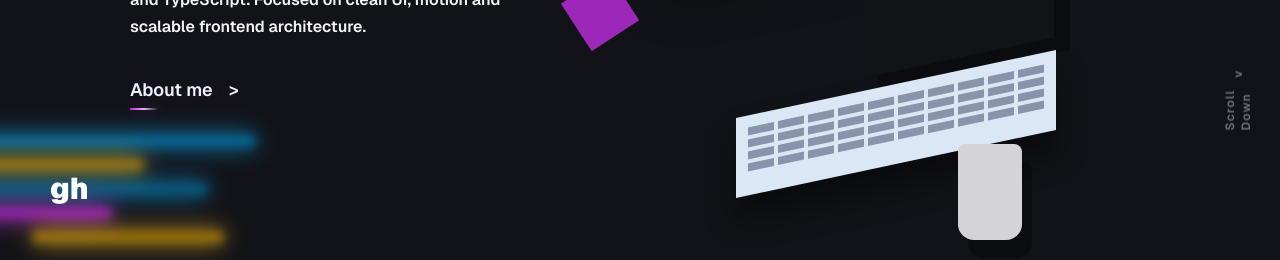
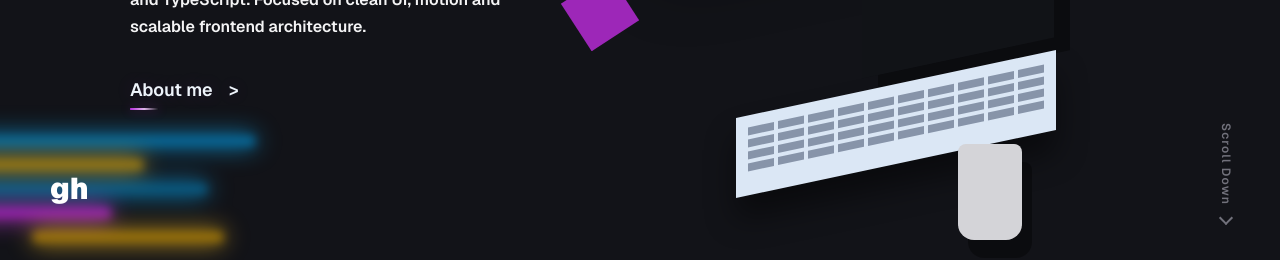
Before and after one commit to Ori-wiki/personal_site, a Next.js app: page / in a window 1280 px wide. Shown: the part 537-797 px from the top of the page. Built offline with nearby package versions, Linux system fonts and the light colour scheme.

Commit message:
scroll button

```diff
--- a/app/components/Contact.tsx
+++ b/app/components/Contact.tsx
@@ -11,13 +11,6 @@ export function Contact() {
         href='https://github.com'
       >
         gh
-      </a>
-      <a
-        className='absolute right-10 bottom-16 hidden rotate-[-90deg] items-center gap-3 text-xs font-semibold tracking-widest text-zinc-400 lg:flex'
-        href='#top'
-      >
-        Back to Top
-        <span aria-hidden='true'>^</span>
       </a>
       <div className='section-content relative z-10 mx-auto flex min-h-screen w-full max-w-[1500px] items-center justify-center px-8 pt-24 lg:px-28'>
         <div className='max-w-[560px] text-left'>
--- a/app/components/ScrollRail.tsx
+++ b/app/components/ScrollRail.tsx
@@ -1,26 +1,30 @@
-"use client";
+'use client';
 
-import { useEffect, useState } from "react";
+import { useEffect, useState } from 'react';
 
-const numbers = ["00", "01", "02", "03", "04"];
-const sectionIds = ["top", "about", "skills", "work", "contact"];
+const numbers = ['00', '01', '02', '03', '04'];
+const sectionIds = ['top', 'about', 'skills', 'work', 'contact'];
 const markerHeight = 50;
 const railHeight = 250;
 const markerTrackHeight = railHeight - markerHeight;
 const markerStep = markerTrackHeight / (numbers.length - 1);
-const goToSectionEventName = "portfolio-go-to-section";
+const goToSectionEventName = 'portfolio-go-to-section';
 
 export function ScrollRail() {
   const [active, setActive] = useState(0);
-  const label = active === sectionIds.length - 1 ? "Back to Top" : "Scroll Down";
+  const label =
+    active === sectionIds.length - 1 ? 'Back to Top' : 'Scroll Down';
+  const nextSection = active === sectionIds.length - 1 ? 0 : active + 1;
 
   const goToSection = (index: number) => {
-    window.dispatchEvent(new CustomEvent(goToSectionEventName, { detail: index }));
+    window.dispatchEvent(
+      new CustomEvent(goToSectionEventName, { detail: index }),
+    );
   };
 
   useEffect(() => {
     const updateActiveSection = (event?: Event) => {
-      if (event instanceof CustomEvent && typeof event.detail === "number") {
+      if (event instanceof CustomEvent && typeof event.detail === 'number') {
         setActive(event.detail);
         return;
       }
@@ -29,22 +33,26 @@ export function ScrollRail() {
     };
 
     updateActiveSection();
-    window.addEventListener("portfolio-section-change", updateActiveSection);
+    window.addEventListener('portfolio-section-change', updateActiveSection);
 
     return () => {
-      window.removeEventListener("portfolio-section-change", updateActiveSection);
+      window.removeEventListener(
+        'portfolio-section-change',
+        updateActiveSection,
+      );
     };
   }, []);
 
   return (
-    <aside className="fixed right-[50px] top-1/2 z-40 hidden -translate-y-1/2 items-center gap-5 lg:flex">
-      <div className="grid text-xs font-black text-zinc-200">
+    <>
+      <aside className='fixed right-[50px] top-1/2 z-40 hidden -translate-y-1/2 items-center gap-5 lg:flex'>
+        <div className='grid text-xs font-black text-zinc-200'>
           {numbers.map((number, index) => (
             <button
               key={number}
-            type="button"
+              type='button'
               className={`grid h-[50px] w-8 cursor-pointer place-items-center text-left transition-colors hover:text-white ${
-              index === active ? "text-white" : "text-zinc-300"
+                index === active ? 'text-white' : 'text-zinc-300'
               }`}
               onClick={() => goToSection(index)}
               aria-label={`Go to section ${number}`}
@@ -53,19 +61,32 @@ export function ScrollRail() {
             </button>
           ))}
         </div>
-      <div className="relative h-[250px] w-px bg-zinc-600">
+        <div className='relative h-[250px] w-px bg-zinc-600'>
           <div
-          className="absolute right-0 w-[3px] bg-white transition-[top] duration-500 ease-out"
+            className='absolute right-0 w-[3px] bg-white transition-[top] duration-500 ease-out'
             style={{
               top: `${active * markerStep}px`,
               height: `${markerHeight}px`,
             }}
           />
         </div>
-      <div className="absolute -bottom-[128px] -right-2 flex translate-x-1/2 rotate-[-90deg] items-center gap-3 text-xs font-semibold tracking-widest text-zinc-500">
-        <span>{label}</span>
-        <span aria-hidden="true">{label === "Back to Top" ? "^" : "v"}</span>
-      </div>
       </aside>
+      <button
+        type='button'
+        className='group fixed bottom-10 right-[46px] z-40 hidden cursor-pointer flex-col items-center gap-2 text-xs font-semibold tracking-widest text-zinc-500 transition-colors hover:text-white focus-visible:outline focus-visible:outline-offset-4 focus-visible:outline-zinc-200 lg:flex'
+        onClick={() => goToSection(nextSection)}
+        aria-label={label}
+      >
+        <span className='[writing-mode:vertical-rl]'>{label}</span>
+        <span
+          className={`h-2.5 w-2.5 border-b-2 border-r-2 border-current transition-transform duration-300 ${
+            label === 'Back to Top'
+              ? '-order-1 rotate-[225deg] group-hover:-translate-y-1'
+              : 'rotate-45 group-hover:translate-y-1'
+          }`}
+          aria-hidden='true'
+        />
+      </button>
+    </>
   );
 }
```
Lines whose indentation alone changed are shown as unchanged.
